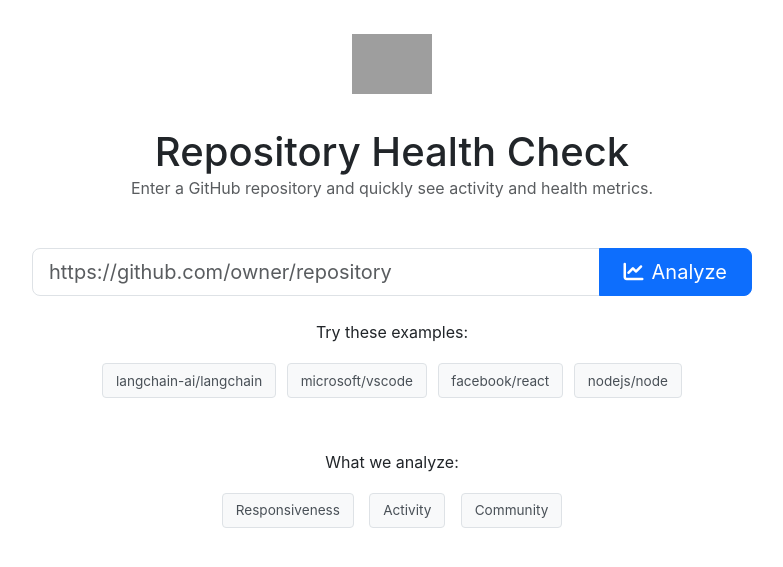
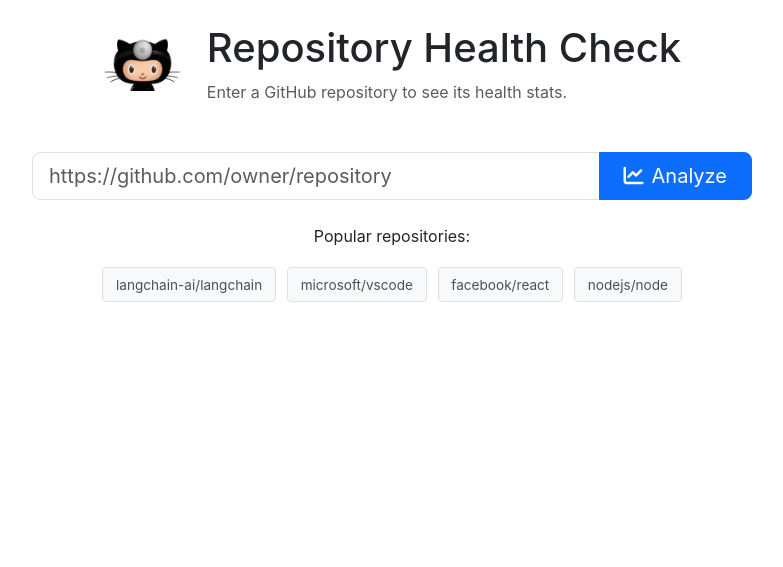
Before and after one commit to jamesmurdza/repo-health-check, a Flask app: page / in a window 1280 px wide. Shown: the part 56-623 px from the top of the page, without its empty margins (248-1031 px from the left). Run offline with Flask 3, Linux system fonts and the light colour scheme; grey boxes are pictures that could not be loaded.

Commit message:
Update home page layout and content for clarity and user experience
Adjust the home page by repositioning the logo, updating the subheader text, changing the example repository prompt, and removing the 'What we analyze' section.

Replit-Commit-Author: Agent
Replit-Commit-Session-Id: f50762a9-af93-429c-ac50-e29c31bca015
Replit-Commit-Checkpoint-Type: full_checkpoint
Replit-Commit-Screenshot-Url: https://storage.googleapis.com/screenshot-production-us-central1/6d385f08-bfc5-41c5-a921-70956d6f5792/f50762a9-af93-429c-ac50-e29c31bca015/4ZgBqzC

```diff
--- a/templates/home.html
+++ b/templates/home.html
@@ -7,10 +7,12 @@
     <div class="row justify-content-center">
         <div class="col-md-8">
             <div class="text-center">
-                <div class="mb-5">
-                    <img src="{{ url_for('static', filename='cat.png') }}" alt="Repository Health" class="cat-icon mb-4">
-                    <h1 class="card-title">Repository Health Check</h1>
-                    <p class="card-text text-muted mb-4">Enter a GitHub repository and quickly see activity and health metrics.</p>
+                <div class="mb-5 d-flex align-items-center justify-content-center">
+                    <img src="{{ url_for('static', filename='cat.png') }}" alt="Repository Health" class="cat-icon me-4">
+                    <div class="text-start">
+                        <h1 class="card-title mb-2">Repository Health Check</h1>
+                        <p class="card-text text-muted mb-0">Enter a GitHub repository to see its health stats.</p>
+                    </div>
                 </div>
 
                 <form action="{{ url_for('analyze_repository') }}" method="POST" id="analyzeForm">
@@ -33,20 +35,11 @@
                 </form>
 
                 <div class="example-links mb-5">
-                    <p class="mb-3">Try these examples:</p>
+                    <p class="mb-3">Popular repositories:</p>
                     <a href="#" class="example-link" onclick="analyzeExample('langchain-ai/langchain')">langchain-ai/langchain</a>
                     <a href="#" class="example-link" onclick="analyzeExample('microsoft/vscode')">microsoft/vscode</a>
                     <a href="#" class="example-link" onclick="analyzeExample('facebook/react')">facebook/react</a>
                     <a href="#" class="example-link" onclick="analyzeExample('nodejs/node')">nodejs/node</a>
-                </div>
-
-                <div class="mt-5">
-                    <p class="mb-3">What we analyze:</p>
-                    <div class="text-center">
-                        <span class="example-link me-2">Responsiveness</span>
-                        <span class="example-link me-2">Activity</span>
-                        <span class="example-link">Community</span>
-                    </div>
                 </div>
             </div>
         </div>
```
Also changed, not shown: static/cat.png (added), 17 other files.
